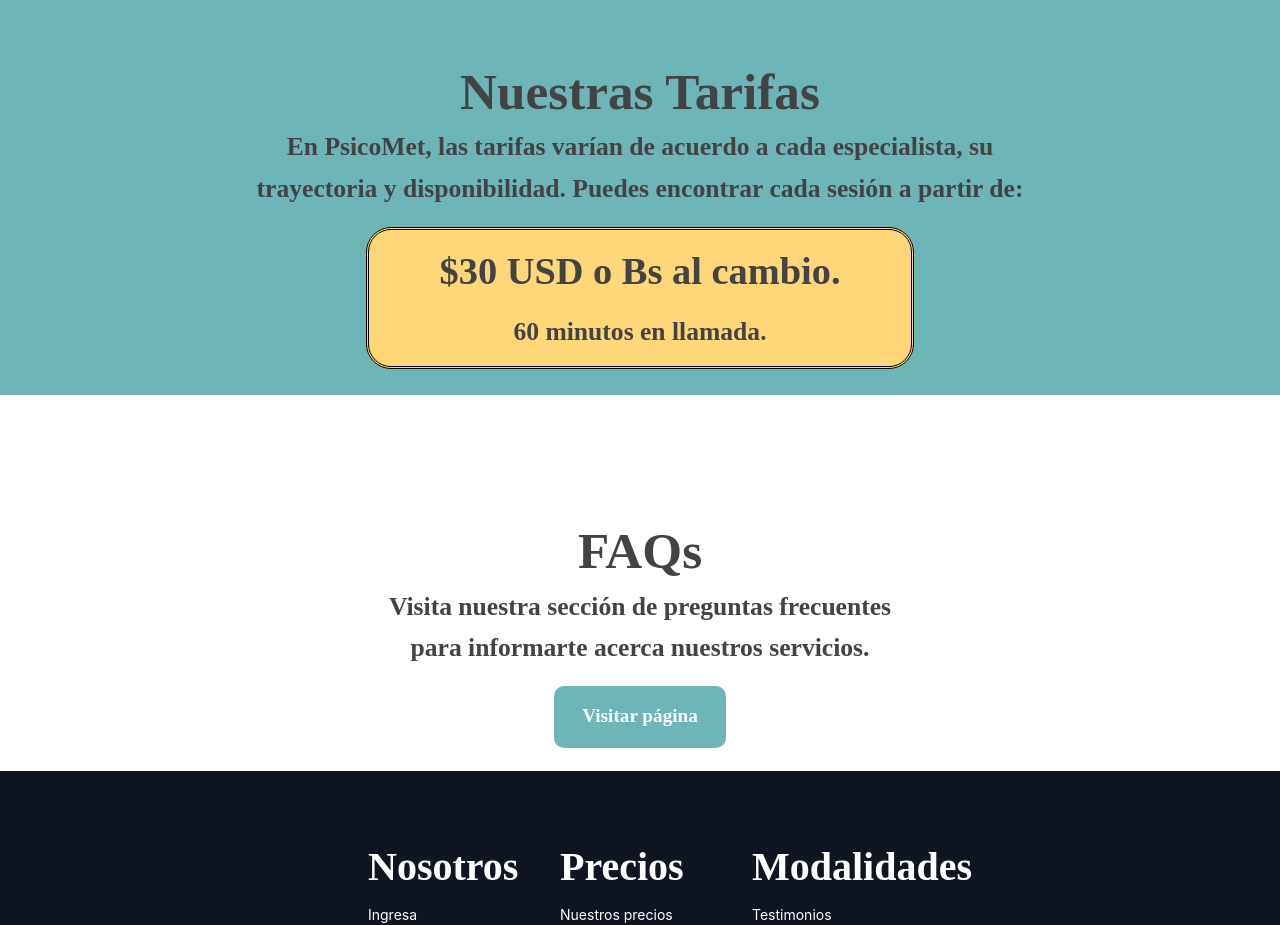
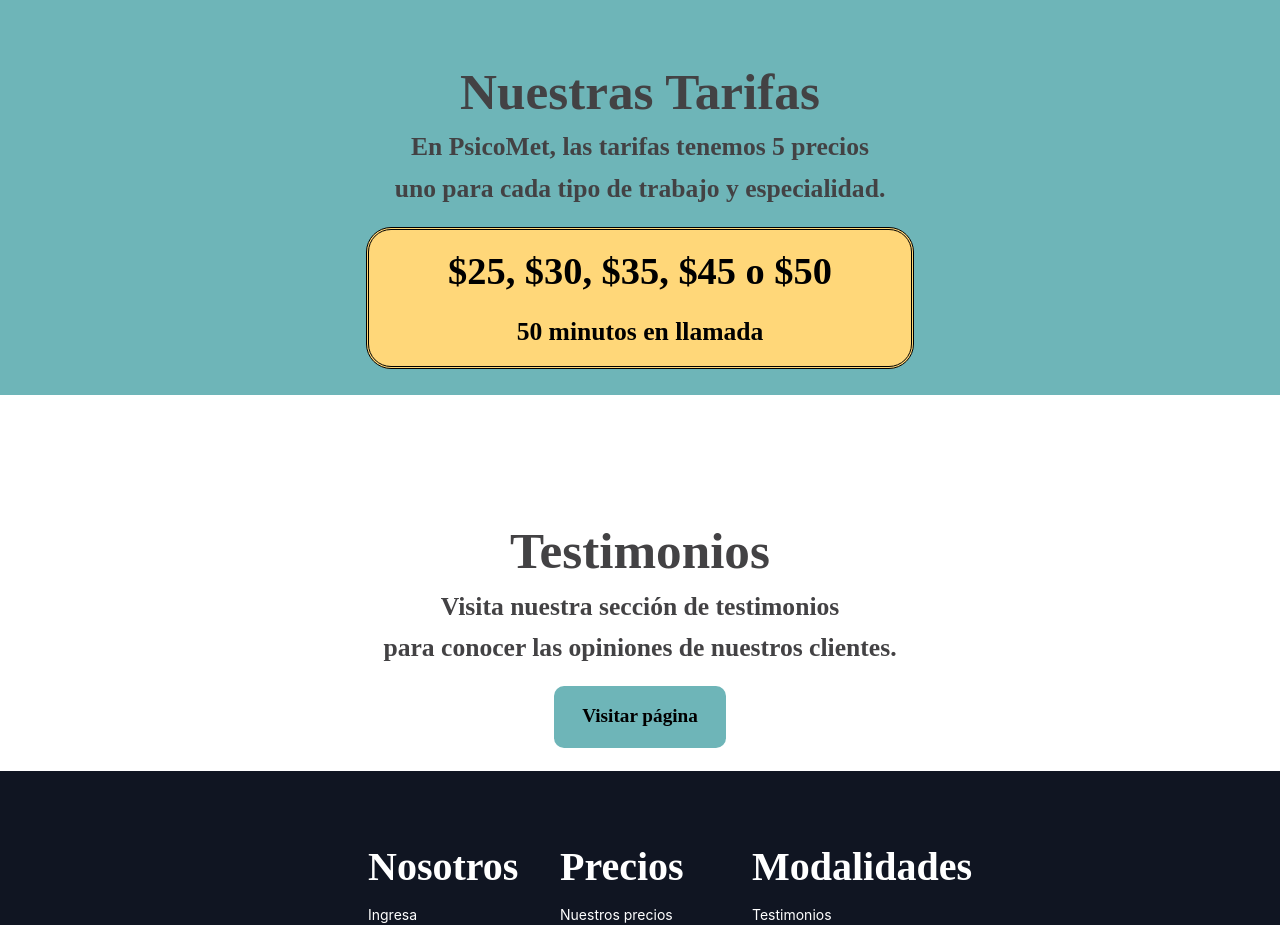
Before and after one commit to Ulises-Fermin/psicomet, a React (Create React App) app: page / in a window 1280 px wide. Shown: the part 1040-1965 px from the top of the page. Built offline with nearby package versions, Linux system fonts and the light colour scheme; no server answers; a web font is replaced by a local one.

Commit message:
Links en home

```diff
--- a/src/Pages/Home/Home.jsx
+++ b/src/Pages/Home/Home.jsx
@@ -3,6 +3,7 @@ import styles from "./Home.module.css";
 import { Link } from "react-router-dom";
 import Slideshow from "../../Components/SlideShow/SlideShow"
 import HeroSection from "../../Components/HeroSection";
+
 
 function Home() {
   return (
@@ -21,20 +22,29 @@ function Home() {
 
       <div id={styles.Rates}>
         <h1 class={styles.h1AboutUs}>Nuestras Tarifas</h1>
-        <p class={styles.pAboutUs}>En PsicoMet, las tarifas varían de acuerdo a cada especialista, su</p>
-        <p class={styles.pAboutUs}>trayectoria y disponibilidad. Puedes encontrar cada sesión a partir de:</p>
-        <div class={styles.BottomRates}>
-          <h4 class={styles.h4Bottom}>$30 USD o Bs al cambio.</h4>
-          <p class={styles.pBottom}>60 minutos en llamada.</p>
+        <p class={styles.pAboutUs}>En PsicoMet, las tarifas tenemos 5 precios</p>
+        <p class={styles.pAboutUs}>uno para cada tipo de trabajo y especialidad.</p>
+        <div class={styles.BottomRates} >
+          <Link to="/Price"></Link>
+          <h4 class={styles.h4Bottom}>
+            <Link to="/Price">$25, $30, $35, $45 o $50</Link>
+
+          </h4>
+          <p class={styles.pBottom}>
+            <Link to="/Price">50 minutos en llamada</Link>
+          </p>
         </div>
       </div>
 
       <div id={styles.FAQs}>
-        <h1 class={styles.h1AboutUs}>FAQs</h1>
-        <p class={styles.pAboutUs}>Visita nuestra sección de preguntas frecuentes</p>
-        <p class={styles.pAboutUs}>para informarte acerca nuestros servicios.</p>
+        <h1 class={styles.h1AboutUs}>Testimonios</h1>
+        <p class={styles.pAboutUs}>Visita nuestra sección de testimonios</p>
+        <p class={styles.pAboutUs}>para conocer las opiniones de nuestros clientes.</p>
         <div class={styles.BottomFAQs}>
-          <p class={styles.pFAQs}>Visitar página</p>
+          <p class={styles.pFAQs}>
+            <Link to="/Testimonials">Visitar página</Link>
+
+          </p>
         </div>
       </div>
     </div>
```
